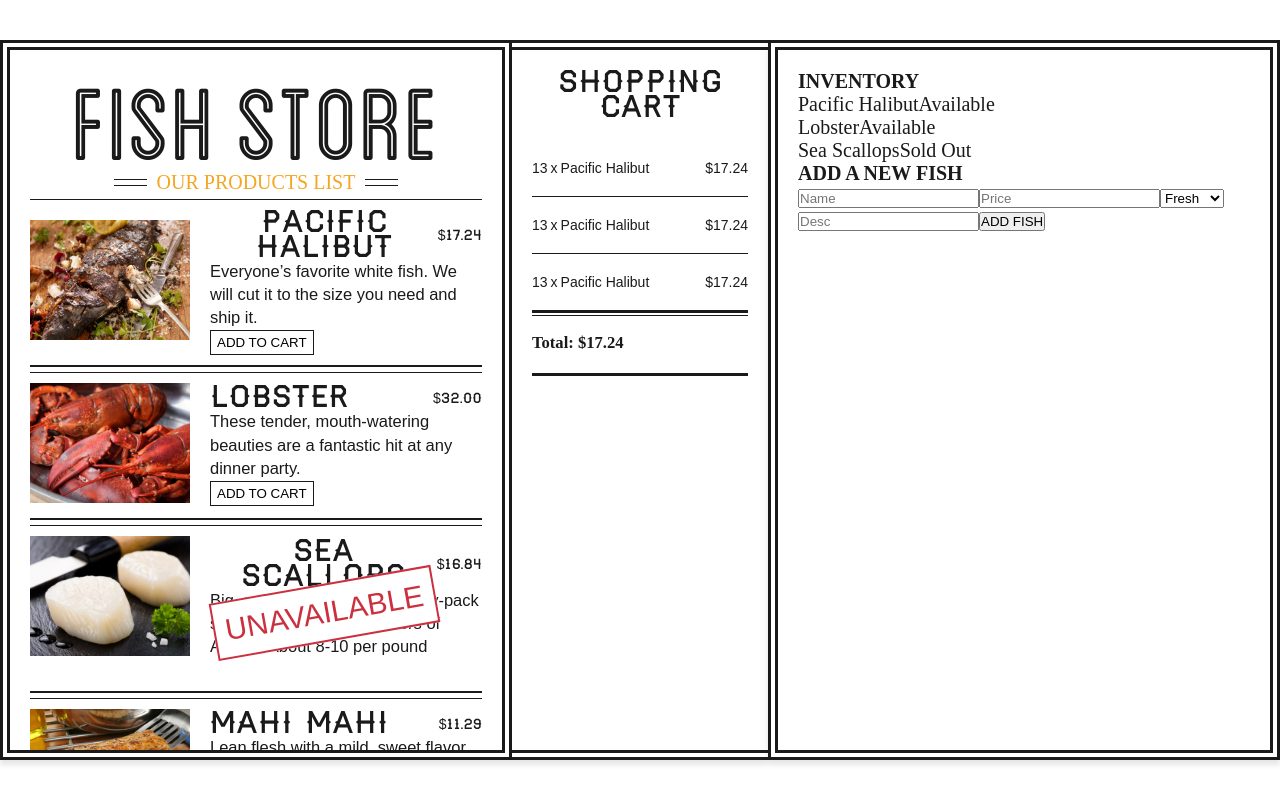
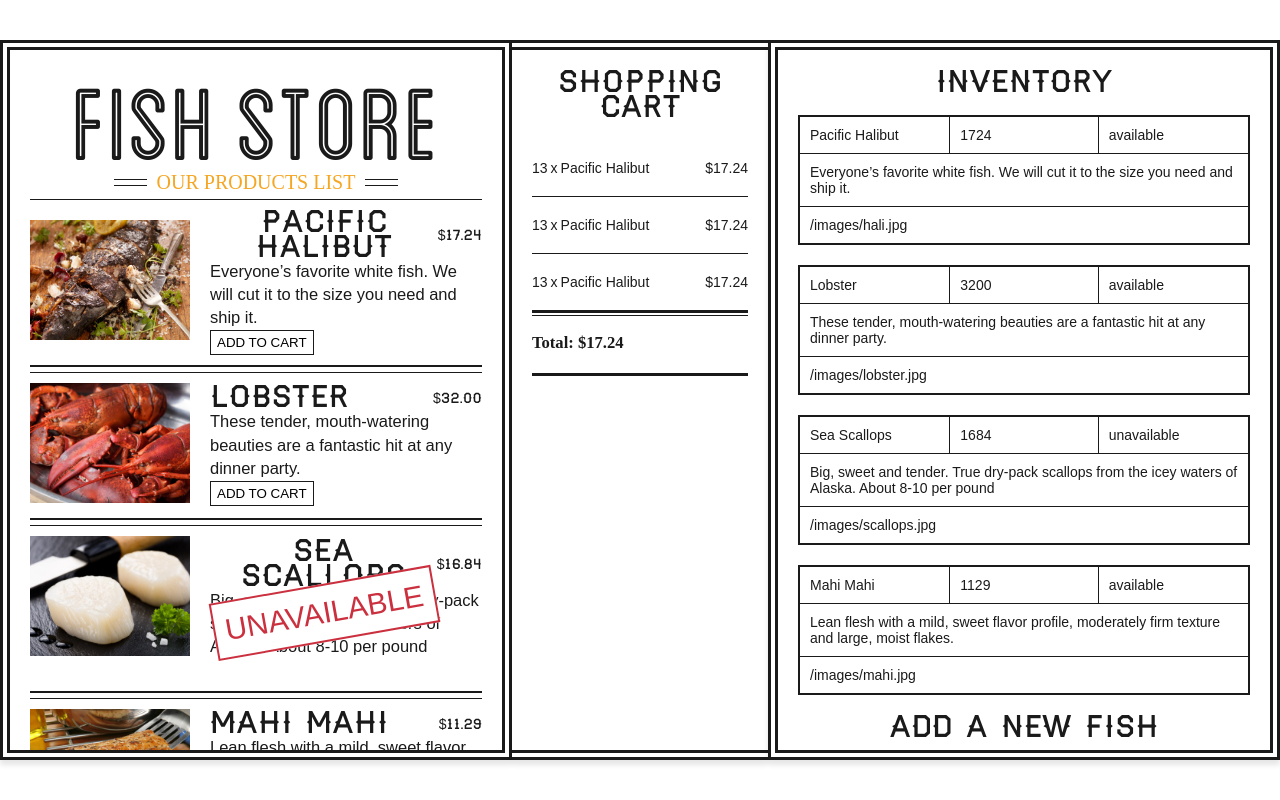
Before and after one commit to giorgos-grekis/fish_store, a Next.js app: page / in a window 1280 px wide. Built offline with nearby package versions, Linux system fonts and the light colour scheme.

Commit message:
done with template

```diff
--- a/src/app/globals.scss
+++ b/src/app/globals.scss
@@ -1,7 +1,7 @@
 /*************************    CUSTOMIZE BOOTSTRAP    ********************************/
 
 // @import 'styles/customise_bootstrap.scss';
-@import "../styles/customise_bootstrap.scss";
+// @import "../styles/customise_bootstrap.scss";
 
 /*************************    CUSTOMIZE BOOTSTRAP    ********************************/
 
@@ -11,7 +11,7 @@
 
 /*************************     CUSTOM CSS    ********************************/
 
-@import "../styles/customise_global.scss";
+// @import "../styles/customise_global.scss";
 
 /*************************     CUSTOM CSS    ********************************/
 
@@ -35,9 +35,32 @@ body {
   font-size: 2rem;
 }
 
+.sr-only {
+  border: 0 !important;
+  clip: rect(1px, 1px, 1px, 1px) !important; /* 1 */
+  -webkit-clip-path: inset(50%) !important;
+  clip-path: inset(50%) !important; /* 2 */
+  height: 1px !important;
+  margin: -1px !important;
+  overflow: hidden !important;
+  padding: 0 !important;
+  position: absolute !important;
+  width: 1px !important;
+  white-space: nowrap !important; /* 3 */
+}
+
 a {
   color: inherit;
   text-decoration: none;
+}
+
+input,
+textarea {
+  all: unset;
+}
+
+input[type="file"] {
+  display: none;
 }
 
 ul {
@@ -113,12 +136,5 @@ ul {
   &.inner-border {
     border-top: 1rem double #1a1a1a;
     border-bottom: 1rem double #1a1a1a;
-    // border: 1rem double #1a1a1a;
-    // border-right-color: rgb(26, 26, 26);
-    // border-right-style: double;
-    // border-right-width: 1rem;
-    // border-left-color: rgb(26, 26, 26);
-    // border-left-style: double;
-    // border-left-width: 1rem;
   }
 }
--- a/src/app/page.tsx
+++ b/src/app/page.tsx
@@ -1,8 +1,7 @@
-import Image from "next/image";
-import styles from "./page.module.scss";
 import FishStore from "@/components/fish-store/fish-store";
 import ShoppingCart from "@/components/shopping-cart/shopping-cart";
 import Inventory from "@/components/inventory/inventory";
+import styles from "./page.module.scss";
 
 export default function Home() {
   return (
--- a/src/components/UI/button/button.tsx
+++ b/src/components/UI/button/button.tsx
@@ -2,12 +2,13 @@ import styles from "./button.module.scss";
 
 interface ButtonType extends React.ButtonHTMLAttributes<HTMLButtonElement> {
   content: string;
+  className?: string;
 }
 //  HTMLButtonElement
 
-const Button = ({ content, type = "button" }: ButtonType) => {
+const Button = ({ content, className, type = "button" }: ButtonType) => {
   return (
-    <button className={`${styles.btn}`} type={type}>
+    <button className={`${styles.btn} ${className}`} type={type}>
       <>{content}</>
     </button>
   );
--- a/src/components/fish-store/fish-store.tsx
+++ b/src/components/fish-store/fish-store.tsx
@@ -4,7 +4,7 @@ import Title from "./title/title";
 
 const FishStore = () => {
   return (
-    <div className={`col out-border`}>
+    <section className={`col out-border`}>
       {/* Products List */}
       <div className="">
         <Title />
@@ -13,7 +13,7 @@ const FishStore = () => {
           <Card key={fish.id} fish={fish} />
         ))}
       </div>
-    </div>
+    </section>
   );
 };
 
--- /dev/null
+++ b/src/components/inventory/inventory-add.tsx
@@ -0,0 +1,65 @@
+import Button from "../UI/button/button";
+import styles from "./inventory.module.scss";
+
+const InventoryAdd = () => {
+  return (
+    <div className="">
+      <h3 className={`${styles.title}`}>ADD A NEW FISH</h3>
+      <form className={`${styles.container}`}>
+        <div className={`${styles.fish}`}>
+          {/* Name */}
+          <div>
+            <label className="sr-only" htmlFor="name">
+              Name
+            </label>
+            <input type="text" className="" placeholder="Name" />
+          </div>
+
+          {/* Price */}
+          <div className={`${styles.innerFish}`}>
+            <label className="sr-only" htmlFor="name">
+              Price
+            </label>
+            <input type="number" className="" placeholder="Price" />
+          </div>
+
+          {/* Available */}
+          <div>
+            <select className="">
+              <option value={"available"}>Available</option>
+              <option value={"unavailable"}>Sold Out!</option>
+            </select>
+          </div>
+        </div>
+
+        {/* Description */}
+        <div className={`${styles.description} `}>
+          <label htmlFor="fishDescription"></label>
+          <textarea
+            id="fishDescription"
+            className={`${styles.textarea}`}
+            placeholder="Desc"
+          ></textarea>
+        </div>
+
+        <div className={`${styles.description} `}>
+          <label className={`${styles.fileUpload}`} htmlFor="fishImage">
+            Image
+          </label>
+          <input
+            type="file"
+            accept="image/png, image/jpeg"
+            name="image"
+            id="fishImage"
+          />
+        </div>
+
+        <div>
+          <Button className={`${styles.btn}`} content="ADD FISH" />
+        </div>
+      </form>
+    </div>
+  );
+};
+
+export default InventoryAdd;
--- /dev/null
+++ b/src/components/inventory/inventory-cart.tsx
@@ -0,0 +1,19 @@
+import styles from "./inventory.module.scss";
+import type { FishType } from "@/components/fish-store/card/card";
+
+const InventoryCart = ({ fish }: { fish: FishType }) => {
+  return (
+    <li className={`${styles.container}`}>
+      <div className={`${styles.fish}`}>
+        <div>{fish.name}</div>
+        <div className={`${styles.innerFish}`}>{fish.price}</div>
+        <div>{fish.status}</div>
+      </div>
+      <div className={`${styles.description}`}>{fish.desc}</div>
+
+      <div className={`${styles.image}`}>{fish.image}</div>
+    </li>
+  );
+};
+
+export default InventoryCart;
--- a/src/components/inventory/inventory.module.scss
+++ b/src/components/inventory/inventory.module.scss
@@ -0,0 +1,59 @@
+.title {
+  text-align: center;
+  margin-top: 0;
+  margin-bottom: 2rem;
+  font-weight: 400;
+  font-family: var(--font-2);
+  font-size: 3rem;
+}
+
+.container {
+  border: 2px solid var(--color-black);
+  margin: 2rem 0;
+  font-size: 1.4rem;
+  font-family: sans-serif;
+}
+
+.fish {
+  // display: flex;
+
+  display: grid;
+
+  grid-template-columns: 1fr 1fr 1fr;
+  grid-template-rows: 1fr;
+  grid-template-areas: "name price availability";
+  div {
+    // flex: 1;
+    padding: 1rem;
+  }
+}
+
+.innerFish {
+  border-left: 1px solid var(--color-black);
+  border-right: 1px solid var(--color-black);
+}
+
+.textarea {
+  width: 100%;
+  border: 0;
+}
+
+.description {
+  border-top: 1px solid var(--color-black);
+  border-bottom: 1px solid var(--color-black);
+  padding: 1rem;
+}
+
+.image {
+  padding: 1rem;
+}
+
+.fileUpload {
+  color: #797676;
+  display: inline-block;
+  cursor: pointer;
+}
+
+.btn {
+  width: 100%;
+}
--- a/src/components/inventory/inventory.tsx
+++ b/src/components/inventory/inventory.tsx
@@ -1,38 +1,20 @@
+import { fishes } from "@/utils/mockup-data";
+import InventoryCart from "./inventory-cart";
+import styles from "./inventory.module.scss";
+import InventoryAdd from "./inventory-add";
+
 const Inventory = () => {
   return (
-    <div className={`col out-border`}>
-      {/* Inventory */}
-      <div className="">
-        <h4>INVENTORY</h4>
-        <ul className="">
-          <li className="">
-            Pacific Halibut
-            <span>Available</span>
-          </li>
-          <li className="">
-            Lobster
-            <span>Available</span>
-          </li>
-          <li className="">
-            Sea Scallops
-            <span>Sold Out</span>
-          </li>
-        </ul>
-        <div className="">
-          <h4>ADD A NEW FISH</h4>
-          <form>
-            <input type="text" className="" placeholder="Name" />
-            <input type="text" className="" placeholder="Price" />
-            <select className="">
-              <option selected>Fresh</option>
-              <option>Frozen</option>
-            </select>
-            <input type="text" className="" placeholder="Desc" />
-            <button className="">ADD FISH</button>
-          </form>
-        </div>
-      </div>
-    </div>
+    <section className={`col out-border`}>
+      <h3 className={`${styles.title}`}>INVENTORY</h3>
+      <ul className="">
+        {fishes.map((fish) => (
+          <InventoryCart key={fish.id} fish={fish} />
+        ))}
+      </ul>
+
+      <InventoryAdd />
+    </section>
   );
 };
 
--- a/src/components/shopping-cart/shopping-cart.tsx
+++ b/src/components/shopping-cart/shopping-cart.tsx
@@ -2,7 +2,7 @@ import styles from "./shopping-cart.module.scss";
 
 const ShoppingCart = () => {
   return (
-    <div className="col inner-border">
+    <section className="col inner-border">
       {/* Shopping Cart */}
       <div className="">
         <h3 className={`${styles.title}`}>SHOPPING CART</h3>
@@ -40,7 +40,7 @@ const ShoppingCart = () => {
           <h5>Total: $17.24</h5>
         </div>
       </div>
-    </div>
+    </section>
   );
 };
 
```
